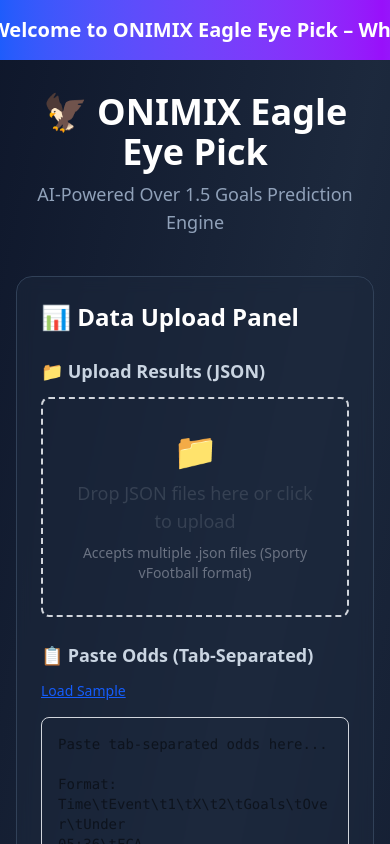
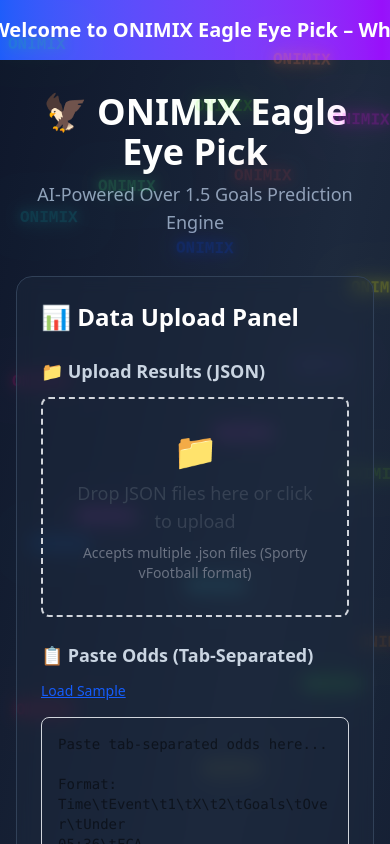
Before and after one commit to Onimix/onimixxe, a Next.js app: page / in a window 390 px wide. Shown: the top 844 px of the page. Built offline with nearby package versions, Linux system fonts and the light colour scheme; no server answers; the database is empty.

Commit message:
Add matrix ONIMIX glitch effect across dashboard

```diff
--- a/src/app/page.tsx
+++ b/src/app/page.tsx
@@ -8,6 +8,30 @@ import PredictionPanel from '@/components/PredictionPanel';
 import { getAllResults, getAllOdds, getHistoricalStats } from '@/lib/supabase';
 import { analyzeMatch } from '@/lib/analysis';
 import type { Result, Odds, HistoricalStats, Prediction } from '@/lib/types';
+
+// Matrix ONIMIX floating elements
+const matrixElements = [
+  { text: 'ONIMIX', color: '#00ff41', top: '5%', left: '2%', delay: '0s', duration: '15s' },
+  { text: 'ONIMIX', color: '#ff00ff', top: '15%', left: '85%', delay: '2s', duration: '18s' },
+  { text: 'ONIMIX', color: '#00ffff', top: '25%', left: '5%', delay: '4s', duration: '20s' },
+  { text: 'ONIMIX', color: '#ffff00', top: '35%', left: '90%', delay: '1s', duration: '16s' },
+  { text: 'ONIMIX', color: '#ff0080', top: '45%', left: '3%', delay: '3s', duration: '22s' },
+  { text: 'ONIMIX', color: '#80ff00', top: '55%', left: '88%', delay: '5s', duration: '17s' },
+  { text: 'ONIMIX', color: '#0080ff', top: '65%', left: '8%', delay: '2.5s', duration: '19s' },
+  { text: 'ONIMIX', color: '#ff8000', top: '75%', left: '92%', delay: '4.5s', duration: '21s' },
+  { text: 'ONIMIX', color: '#ff0040', top: '85%', left: '4%', delay: '1.5s', duration: '14s' },
+  { text: 'ONIMIX', color: '#40ff00', top: '12%', left: '50%', delay: '3.5s', duration: '23s' },
+  { text: 'ONIMIX', color: '#0040ff', top: '30%', left: '45%', delay: '0.5s', duration: '16s' },
+  { text: 'ONIMIX', color: '#ff40ff', top: '50%', left: '55%', delay: '6s', duration: '18s' },
+  { text: 'ONIMIX', color: '#40ffff', top: '70%', left: '48%', delay: '2.2s', duration: '20s' },
+  { text: 'ONIMIX', color: '#ffff40', top: '90%', left: '52%', delay: '4.8s', duration: '15s' },
+  { text: 'ONIMIX', color: '#ff8040', top: '8%', left: '70%', delay: '1.8s', duration: '17s' },
+  { text: 'ONIMIX', color: '#40ff80', top: '22%', left: '25%', delay: '3.2s', duration: '19s' },
+  { text: 'ONIMIX', color: '#8040ff', top: '42%', left: '75%', delay: '5.5s', duration: '21s' },
+  { text: 'ONIMIX', color: '#ff40ff', top: '62%', left: '20%', delay: '0.8s', duration: '16s' },
+  { text: 'ONIMIX', color: '#40ff40', top: '82%', left: '78%', delay: '2.8s', duration: '14s' },
+  { text: 'ONIMIX', color: '#ff4040', top: '20%', left: '60%', delay: '4.2s', duration: '18s' },
+];
 
 export default function Home() {
   const [results, setResults] = useState<Result[]>([]);
@@ -63,7 +87,29 @@ export default function Home() {
   };
 
   return (
-    <div className="min-h-screen bg-gradient-to-br from-slate-900 via-slate-800 to-slate-900">
+    <div className="min-h-screen bg-gradient-to-br from-slate-900 via-slate-800 to-slate-900 relative overflow-hidden">
+      {/* Matrix ONIMIX Background Effect */}
+      {matrixElements.map((el, i) => (
+        <div
+          key={i}
+          className="fixed pointer-events-none select-none opacity-20 matrix-float"
+          style={{
+            top: el.top,
+            left: el.left,
+            color: el.color,
+            animationDelay: el.delay,
+            animationDuration: el.duration,
+            fontSize: 'clamp(1rem, 3vw, 2rem)',
+            fontWeight: 'bold',
+            textShadow: `0 0 10px ${el.color}, 0 0 20px ${el.color}, 0 0 40px ${el.color}`,
+            zIndex: 0,
+            whiteSpace: 'nowrap',
+          }}
+        >
+          {el.text}
+        </div>
+      ))}
+
       {/* Animated Banner */}
       <div className="bg-gradient-to-r from-blue-600 via-purple-600 to-blue-600 bg-[length:200%_100%] animate-gradient py-4 overflow-hidden">
         <div className="animate-marquee whitespace-nowrap">
@@ -150,7 +196,7 @@ export default function Home() {
         </section>
 
         {/* Footer */}
-        <footer className="mt-12 text-center text-slate-500 text-sm">
+        <footer className="mt-12 text-center text-slate-500 text-sm relative z-10">
           <p>ONIMIX Eagle Eye Pick © 2026 - SAFE MODE Production Ready</p>
         </footer>
       </main>
@@ -170,6 +216,28 @@ export default function Home() {
           0%, 100% { background-position: 0% 50%; }
           50% { background-position: 100% 50%; }
         }
+        @keyframes matrixFloat {
+          0%, 100% {
+            transform: translateY(0) rotate(0deg);
+            opacity: 0.1;
+          }
+          25% {
+            transform: translateY(-20px) rotate(1deg);
+            opacity: 0.25;
+          }
+          50% {
+            transform: translateY(0) rotate(0deg);
+            opacity: 0.1;
+          }
+          75% {
+            transform: translateY(20px) rotate(-1deg);
+            opacity: 0.2;
+          }
+        }
+        .matrix-float {
+          animation: matrixFloat 8s ease-in-out infinite;
+          font-family: 'Courier New', monospace;
+        }
       `}</style>
     </div>
   );
```
